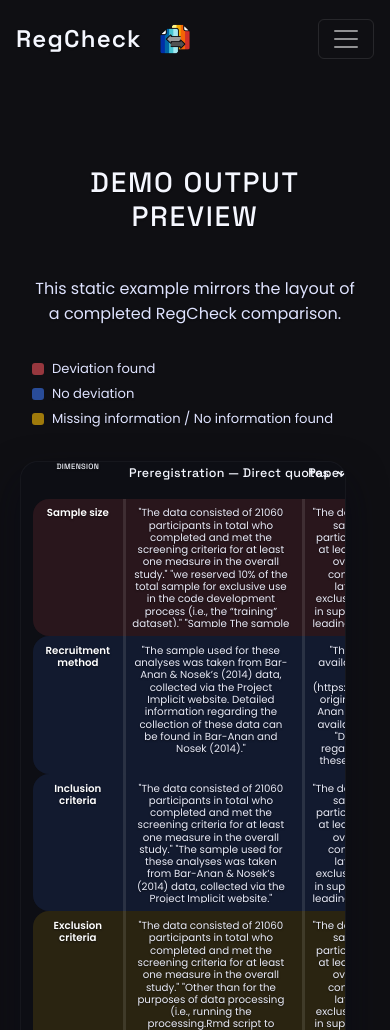
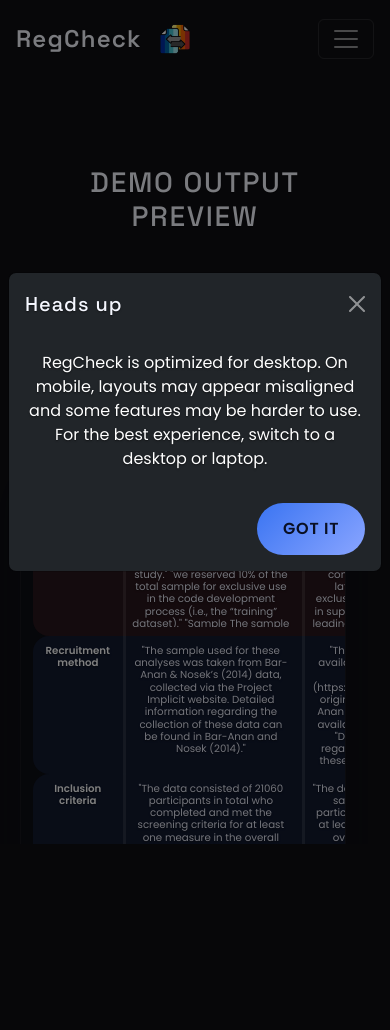
Before and after one commit to JamieCummins/regcheck, a FastAPI app: page /demo in a window 390 px wide. Shown: the top 1030 px of the page. After the commit the page ends 844 px from the top, so only its background shows below. Run offline with FastAPI, Linux system fonts and the light colour scheme; parts of the project's set-up code (start-up, migrations or seed data) failed here and were passed over; some libraries are stand-ins or nearby versions.

Commit message:
update readme, add mobile notice

```diff
--- /dev/null
+++ b/templates/_partials/mobile_notice.html
@@ -0,0 +1,40 @@
+<div class="modal fade" id="mobileNoticeModal" tabindex="-1" aria-labelledby="mobileNoticeLabel" aria-hidden="true">
+  <div class="modal-dialog modal-dialog-centered">
+    <div class="modal-content bg-dark text-white">
+      <div class="modal-header border-0">
+        <h5 class="modal-title" id="mobileNoticeLabel">Heads up</h5>
+        <button type="button" class="btn-close btn-close-white" data-bs-dismiss="modal" aria-label="Close"></button>
+      </div>
+      <div class="modal-body">
+        RegCheck is optimized for desktop. On mobile, layouts may appear misaligned and some features may be harder to use. For the best experience, switch to a desktop or laptop.
+      </div>
+      <div class="modal-footer border-0">
+        <button type="button" class="btn btn-primary" data-bs-dismiss="modal">Got it</button>
+      </div>
+    </div>
+  </div>
+</div>
+<script>
+  (() => {
+    const STORAGE_KEY = "regcheckMobileNoticeSeen";
+    const shouldShow = () => {
+      const seen = localStorage.getItem(STORAGE_KEY);
+      if (seen === "true") return false;
+      return window.matchMedia("(max-width: 767px)").matches;
+    };
+    const showModal = () => {
+      const modalEl = document.getElementById("mobileNoticeModal");
+      if (!modalEl || !window.bootstrap || !window.bootstrap.Modal) return;
+      const modal = new window.bootstrap.Modal(modalEl, { backdrop: "static" });
+      modal.show();
+      modalEl.addEventListener("hidden.bs.modal", () => {
+        localStorage.setItem(STORAGE_KEY, "true");
+      }, { once: true });
+    };
+    window.addEventListener("load", () => {
+      if (shouldShow()) {
+        showModal();
+      }
+    });
+  })();
+</script>
--- a/templates/contact.html
+++ b/templates/contact.html
@@ -34,6 +34,7 @@
       <header class="mb-auto">
           {% include '_partials/navbar.html' %}
       </header>
+    {% include '_partials/mobile_notice.html' %}
     <main class="px-3 contact-margin-top">
         <h1>Contact Us</h1>
         <p class="lead">Want to collaborate with RegCheck or have questions?<br>Please email <a class="footer-link" target="_blank" href="mailto:jamie.cummins@unibe.ch">jamie.cummins@unibe.ch.</a></p><br><br>
--- a/templates/demo.html
+++ b/templates/demo.html
@@ -200,6 +200,7 @@
             <header class="mb-auto">
                 {% include '_partials/navbar.html' %}
             </header>
+        {% include '_partials/mobile_notice.html' %}
 
         <main class="px-3">
             <h1 class="text-center" id="results-page-tagline">Demo Output Preview</h1>
--- a/templates/general_preregistration.html
+++ b/templates/general_preregistration.html
@@ -385,6 +385,7 @@
       <header class="mb-4">
           {% include '_partials/navbar.html' %}
       </header>
+      {% include '_partials/mobile_notice.html' %}
       <main class="px-3">
         <form method="post" action="{{ url_for('compare') }}" enctype="multipart/form-data">
           <div class="form-step-wrapper">
--- a/templates/index.html
+++ b/templates/index.html
@@ -56,6 +56,7 @@
   <header class="mb-auto">
     {% include '_partials/navbar.html' %}
   </header>
+  {% include '_partials/mobile_notice.html' %}
 
   <main class="px-3">
     <img class="body-logo" src="{{ url_for('static', path='assets/logo_unibe.png') }}?v={{ static_version }}" alt="University of Bern logo">
--- a/templates/jobs.html
+++ b/templates/jobs.html
@@ -34,6 +34,7 @@
       <header class="mb-auto">
           {% include '_partials/navbar.html' %}
       </header>
+    {% include '_partials/mobile_notice.html' %}
     <main class="px-3 contact-margin-top">
         <h1>Openings</h1>
         <p class="lead">We currently do not have any vacancies. However, if you are interested in working with us on RegCheck, there are always possibilities to apply for funding. If you have an idea for a collaboration, please get in touch through our <a class="footer-link" href="{{ url_for('contact') }}">contact page</a>.</p><br><br>
--- a/templates/result.html
+++ b/templates/result.html
@@ -161,6 +161,7 @@
         <header class="mb-auto">
             {% include '_partials/navbar.html' %}
         </header>
+        {% include '_partials/mobile_notice.html' %}
 
         <main class="px-3 results-main">
             <h1 class="text-center" id="results-page-tagline">Your RegCheck Report</h1>
--- a/templates/survey.html
+++ b/templates/survey.html
@@ -256,6 +256,7 @@
         <header class="mb-3">
             {% include '_partials/navbar.html' %}
         </header>
+        {% include '_partials/mobile_notice.html' %}
 
         <main class="survey-main px-3 d-flex flex-column gap-4 align-items-center">
             <div class="survey-card mt-2">
--- a/templates/team.html
+++ b/templates/team.html
@@ -32,6 +32,7 @@
             <header class="mb-auto">
                 {% include '_partials/navbar.html' %}
             </header>
+            {% include '_partials/mobile_notice.html' %}
 
             <main class="container px-3 team-content">
               <h1>Meet Our Team</h1><br>
```
Also changed, not shown: README.md.
